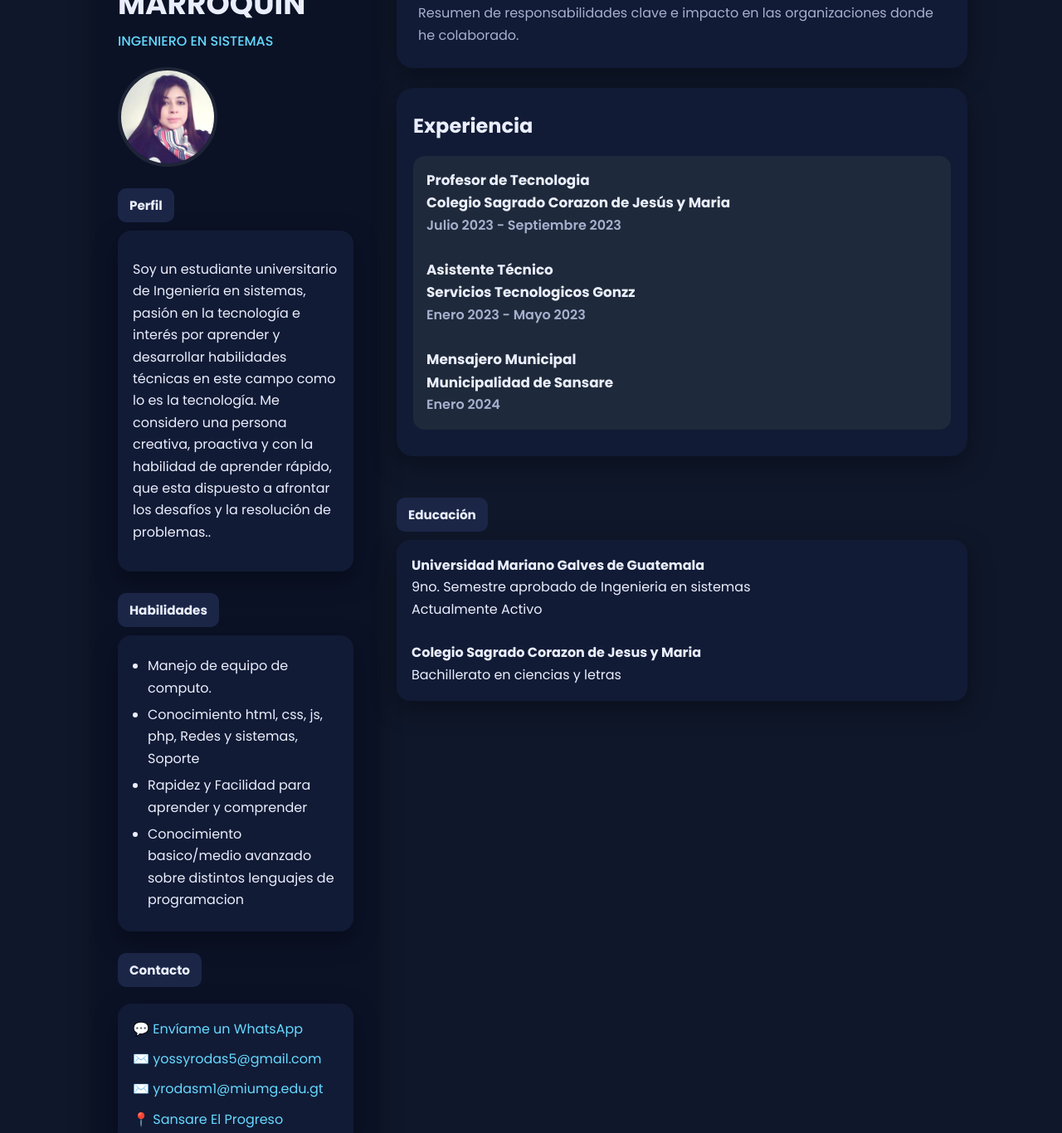
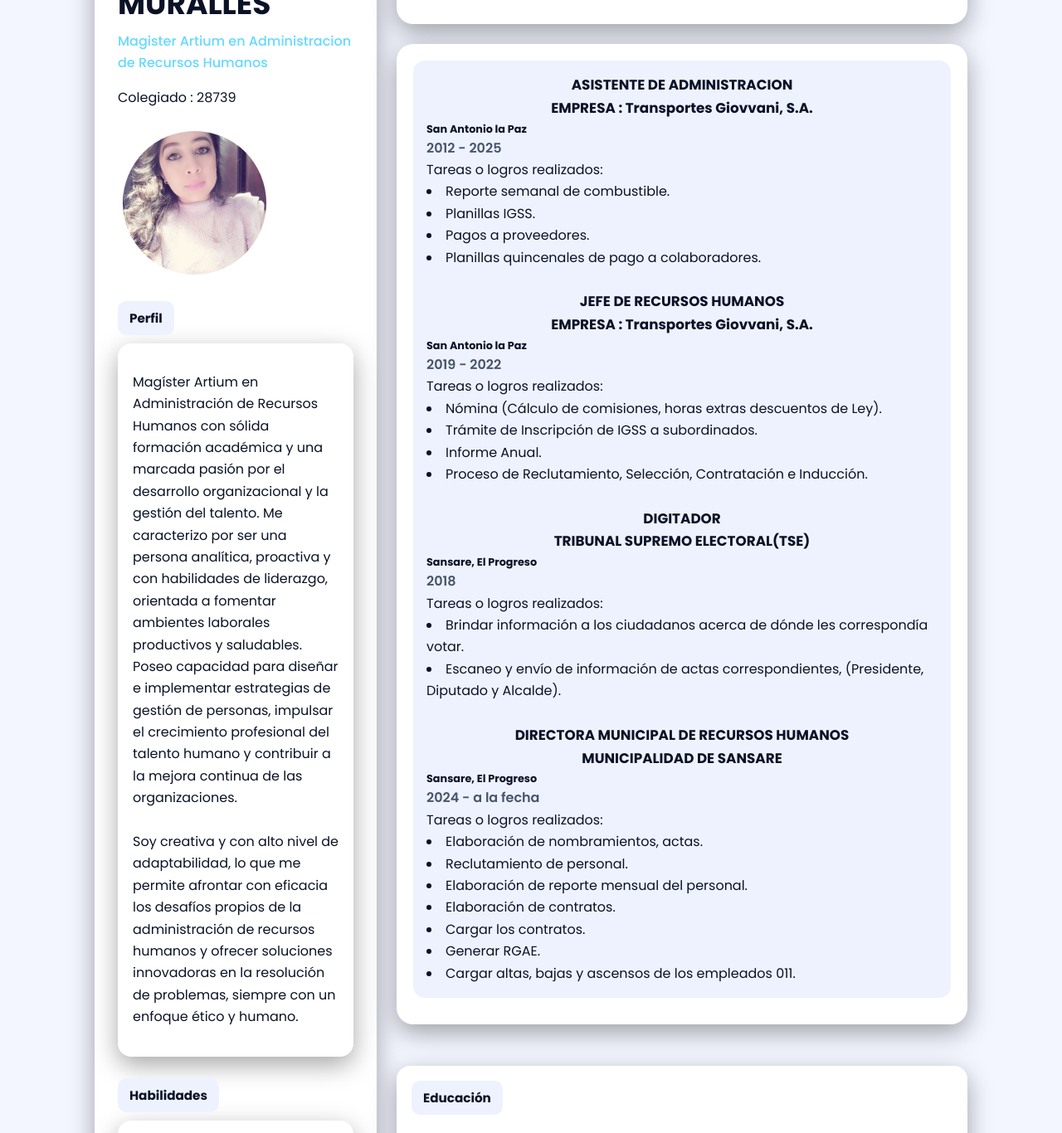
Before and after one commit to ArmandoRodas/CurriculumArely, a plain HTML site: page index.html in a window 1280 px wide. Shown: the part 160-1526 px from the top of the page at 83% size. Drawn offline with Linux system fonts and the light colour scheme.

Commit message:
modificacion

```diff
--- a/css/style.css
+++ b/css/style.css
@@ -68,12 +68,12 @@ a {
 }
 
 .avatar {
-    width: 120px;
-    height: 120px;
-    border-radius: 50%;
+    width: 185px;
+    height: 185px;
+    border-radius: 70%;
     overflow: hidden;
-    border: 4px solid rgba(255, 255, 255, .08);
-    margin-top: 18px;
+    border: 6px solid rgba(255, 255, 255, .08);
+    margin-top: 20px;
 }
 
 .avatar img {
@@ -159,8 +159,14 @@ a {
 }
 
 .job h4 {
+    text-align: center;
     margin: 0 auto;
     font-size: 1.05rem
+}
+
+.job h5 {
+    margin: 0 auto;
+    font-size: 0.8rem
 }
 
 .job .years {
--- a/index.html
+++ b/index.html
@@ -4,7 +4,7 @@
 <head>
     <meta charset="UTF-8" />
     <meta name="viewport" content="width=device-width, initial-scale=1" />
-    <title>Currículum Yossy</title>
+    <title>Currículum Arely Muralles</title>
     <meta name="description" content="Currículum en una sola página, moderno y responsive, estilo tarjeta lateral." />
     <link rel="preconnect" href="https://fonts.googleapis.com">
     <link rel="preconnect" href="https://fonts.gstatic.com" crossorigin>
@@ -17,28 +17,30 @@
     <div class="container">
         <!-- Panel izquierdo -->
         <aside class="sidebar">
-            <div class="badge">YOSSY DANERY ARMANDO</div>
-            <div class="name">RODAS MARROQUIN</div>
-            <div class="role">INGENIERO EN SISTEMAS</div>
+            <div class="badge">ARELI JOSEFA</div>
+            <div class="name">PEREZ MURALLES</div>
+            <div class="role">Magister Artium en Administracion de Recursos Humanos</div>
+            <p>Colegiado : 28739</p>
             <div class="avatar" aria-label="Foto de perfil">
-                <img src="Foto.png" alt="Foto de Armando Rodas" />
+                <img src="Foto.jpg" alt="Foto de Arely Muralles" />
             </div>
 
 
             <section class="section">
                 <h3>Perfil</h3>
                 <div class="card">
-                    <p>Soy un estudiante universitario de
-                        Ingeniería en sistemas, pasión en
-                        la tecnología e interés por
-                        aprender y desarrollar habilidades
-                        técnicas en este campo como lo
-                        es la tecnología. Me considero
-                        una persona creativa, proactiva y
-                        con la habilidad de aprender
-                        rápido, que esta dispuesto a
-                        afrontar los desafíos y la
-                        resolución de problemas..</p>
+                    <p>Magíster Artium en Administración de Recursos Humanos con sólida formación académica y una
+                        marcada pasión por el desarrollo organizacional y la gestión del talento. Me caracterizo por ser
+                        una persona analítica, proactiva y con habilidades de liderazgo, orientada a fomentar ambientes
+                        laborales productivos y saludables. Poseo capacidad para diseñar e implementar estrategias de
+                        gestión de personas, impulsar el crecimiento profesional del talento humano y contribuir a la
+                        mejora continua de las organizaciones.
+                        <br>
+                        <br>
+                        Soy creativa y con alto nivel de adaptabilidad, lo que me permite afrontar con eficacia los
+                        desafíos propios de la administración de recursos humanos y ofrecer soluciones innovadoras en la
+                        resolución de problemas, siempre con un enfoque ético y humano.
+                    </p>
                 </div>
             </section>
 
@@ -47,10 +49,14 @@
                 <h3>Habilidades</h3>
                 <div class="card">
                     <ul class="list">
-                        <li>Manejo de equipo de computo.</li>
-                        <li>Conocimiento html, css, js, php, Redes y sistemas, Soporte</li>
-                        <li>Rapidez y Facilidad para aprender y comprender</li>
-                        <li>Conocimiento basico/medio avanzado sobre distintos lenguajes de programacion</li>
+                        <li>Manejo de programas de oficina como Microsoft Excel, Word y PowerPoint para la gestión
+                            administrativa.</li>
+                        <li>Experiencia en creación, revisión y administración de contratos laborales.</li>
+                        <li>Conocimiento en gestión de personal y procesos de Recursos Humanos, incluyendo reclutamiento
+                            y selección.</li>
+                        <li>Habilidad para organizar información y elaborar reportes de desempeño y control de personal.
+                        </li>
+                        <li>Rapidez y facilidad para aprender nuevos programas y procesos administrativos.</li>
                     </ul>
                 </div>
             </section>
@@ -58,17 +64,24 @@
             <section class="section">
                 <h3>Contacto</h3>
                 <div class="card contact">
-                    <a href="https://wa.me/50246532382" target="_blank">
+                    <a href="https://wa.me/50253478354" target="_blank">
                         💬 Envíame un WhatsApp
                     </a>
-                    <a href="https://mail.google.com/mail/?view=cm&fs=1&to=yossyrodas5@gmail.com" target="_blank">
-                        ✉️ yossyrodas5@gmail.com
+                    <a href="https://mail.google.com/mail/?view=cm&fs=1&to=arelitamuralles@gmail.com" target="_blank">
+                        ✉️arelitamuralles@gmail.com
                     </a>
-                    <a href="https://mail.google.com/mail/?view=cm&fs=1&to=yrodasm1@gmail.edu.gt" target="_blank">
-                        ✉️ yrodasm1@miumg.edu.gt
                     </a>
-                    <a href="https://maps.google.com" target="_blank" rel="noopener" aria-label="Dirección">📍 Sansare
+                    <a href="https://maps.google.com" target="_blank" rel="noopener" aria-label="Dirección">📍 Aldea
+                        Montañita, Sansare
                         El Progreso</a>
+                </div>
+            </section>
+
+            <section class="section">
+                <h3>Formaciones Adicionales</h3>
+                <div class="card contact">
+                    <h4>Cursos Ingles(intensivo):</h4>
+                    <div>Principiantes e Intermedios:1, 2, 3, 4 (2018) </div>
                 </div>
             </section>
         </aside>
@@ -77,54 +90,130 @@
         <!-- Columna derecha -->
         <main class="content">
             <div class="toolbar">
-                <button class="btn" onclick="window.print()">Descargar PDF</button>
+                <button class="btn" onclick="window.print()">Guardar PDF</button>
                 <button class="btn ghost" id="toggleTheme">Modo claro</button>
             </div>
 
 
             <section class="hero">
                 <h1 class="title">Experiencia y logros</h1>
-                <p>Resumen de responsabilidades clave e impacto en las organizaciones donde he colaborado.</p>
+                <p></p>
             </section>
 
 
             <section class="exp">
-                <h2>Experiencia</h2>
-
 
                 <article class="job">
                     <div>
-                        <h4>Profesor de Tecnologia </h4>
-                        <h4>Colegio Sagrado Corazon de Jesús y Maria</h4>
-                        <div class="years">Julio 2023 - Septiembre 2023</div>
+                        <h4>ASISTENTE DE ADMINISTRACION</h4>
+                        <h4>EMPRESA : Transportes Giovvani, S.A.</h4>
+                        <h5>San Antonio la Paz</h5>
+                        <div class="years">2012 - 2025</div>
+                        <div>Tareas o logros realizados:
+                            <li>Reporte semanal de combustible.</li>
+                            <li>Planillas IGSS.</li>
+                            <li>Pagos a proveedores. </li>
+                            <li>Planillas quincenales de pago a colaboradores.</li>
+                        </div>
                     </div>
                     <br>
                     <div>
-                        <h4>Asistente Técnico </h4>
-                        <h4>Servicios Tecnologicos Gonzz </h4>
-                        <div class="years">Enero 2023 - Mayo 2023 </div>
+                        <h4>JEFE DE RECURSOS HUMANOS</h4>
+                        <h4>EMPRESA : Transportes Giovvani, S.A.</h4>
+                        <h5>San Antonio la Paz</h5>
+                        <div class="years">2019 - 2022</div>
+                        <div>Tareas o logros realizados:
+                            <li>Nómina (Cálculo de comisiones, horas extras descuentos de Ley). </li>
+                            <li>Trámite de Inscripción de IGSS a subordinados. </li>
+                            <li>Informe Anual. </li>
+                            <li>Proceso de Reclutamiento, Selección, Contratación e Inducción. </li>
+                        </div>
                     </div>
                     <br>
                     <div>
-                        <h4>Mensajero Municipal </h4>
-                        <h4>Municipalidad de Sansare</h4>
-                        <div class="years">Enero 2024 </div>
+                        <h4>DIGITADOR</h4>
+                        <h4>TRIBUNAL SUPREMO ELECTORAL(TSE)</h4>
+                        <h5>Sansare, El Progreso</h5>
+                        <div class="years">2018</div>
+                        <div>Tareas o logros realizados:
+                            <li> Brindar información a los ciudadanos acerca de dónde les correspondía votar. </li>
+                            <li>Escaneo y envío de información de actas correspondientes, (Presidente, Diputado y
+                                Alcalde). </li>
+                        </div>
                     </div>
+                    <br>
+                    <div>
+                        <h4>DIRECTORA MUNICIPAL DE RECURSOS HUMANOS</h4>
+                        <h4>MUNICIPALIDAD DE SANSARE</h4>
+                        <h5>Sansare, El Progreso</h5>
+                        <div class="years">2024 - a la fecha</div>
+                        <div>Tareas o logros realizados:
+                            <li> Elaboración de nombramientos, actas. </li>
+                            <li>Reclutamiento de personal. </li>
+                            <li>Elaboración de reporte mensual del personal. </li>
+                            <li>Elaboración de contratos. </li>
+                            <li>Cargar los contratos. </li>
+                            <li>Generar RGAE.</li>
+                            <li>Cargar altas, bajas y ascensos de los empleados 011. </li>
+                        </div>
+                    </div>
+                </article>
             </section>
 
             <section class="section">
-                <h3>Educación</h3>
                 <div class="card">
+                    <h3>Educación</h3><br><br>
                     <strong>Universidad Mariano Galves de Guatemala</strong>
-                    <div>9no. Semestre aprobado de Ingenieria en sistemas</div>
-                    <div>Actualmente Activo</div>
+                    <div>Magister Artium en Administracion de Recursos</div>
+                    <div>Jalapa - 2020</div>
                     <br>
-                    <strong>Colegio Sagrado Corazon de Jesus y Maria</strong>
-                    <div>Bachillerato en ciencias y letras</div>
+                    <strong>Universidad Mariano Galves de Guatemala</strong>
+                    <div>Licenciatura en Administracion de Empresas</div>
+                    <div>Jalapa - 2018</div>
+                    <br>
+                    <br>
+                    <strong>Universidad Mariano Galves de Guatemala</strong>
+                    <div>Cursos aprobados en Licenciatura en Contaduria</div>
+                    <div>Jalapa - 2011</div>
+                    <br>
+                    <br>
+                    <strong>Universidad Galileo</strong>
+                    <div>Cursos aprobados en Licenciatura en Informatica y Administracion de Negocios</div>
+                    <div>Sanarate - 2010</div>
+                    <br>
+                    <strong>Colegio Profesional en Turismo Guatemalam</strong>
+                    <div>Perito en Administracion de Empresas</div>
+                    <div>Sanarate - 2007</div>
+                    <br>
+                </div>
+            </section>
+
+            <section class="section">
+                <div class="card">
+                    <h3>Referencias laborales</h3><br>
+                    <strong>Silvia Estrada - Gerente General</strong>
+                    <div>Transportes Giovani, S.A.</div>
+                    <div>Tel: 47853684</div>
+                    <br>
+                    <strong>Jesica Molina - Encargada Recrusos Humanos</strong>
+                    <div>Transportes Giovani, S.A.</div>
+                    <div>Tel: 40674596</div>
+                    <br>
+                    <h3>Referencias Personales</h3>
+                    <br>
+                    <strong>Humberto Eduardo Corado</strong>
+                    <div>Residenciales Mallorca</div>
+                    <div>Tel : 4179-4145</div>
+                    <br>
+                    <strong>Julio Quiñones</strong>
+                    <div>Corporacion Multiservicios CMI</div>
+                    <div>Tel : 5004-0401</div>
+                    <br>
                 </div>
             </section>
 
             <script src="js/script.js" defer></script>
+        </main>
 </body>
 
 </html>
--- a/js/script.js
+++ b/js/script.js
@@ -6,7 +6,7 @@ document.addEventListener("DOMContentLoaded", () => {
     return;
   }
 
-  let light = false;
+  let light = true;
 
   function setTheme() {
     document.documentElement.style.setProperty("--bg", light ? "#f3f6ff" : "#0f172a");
```
Also changed, not shown: Foto.jpg (added).
